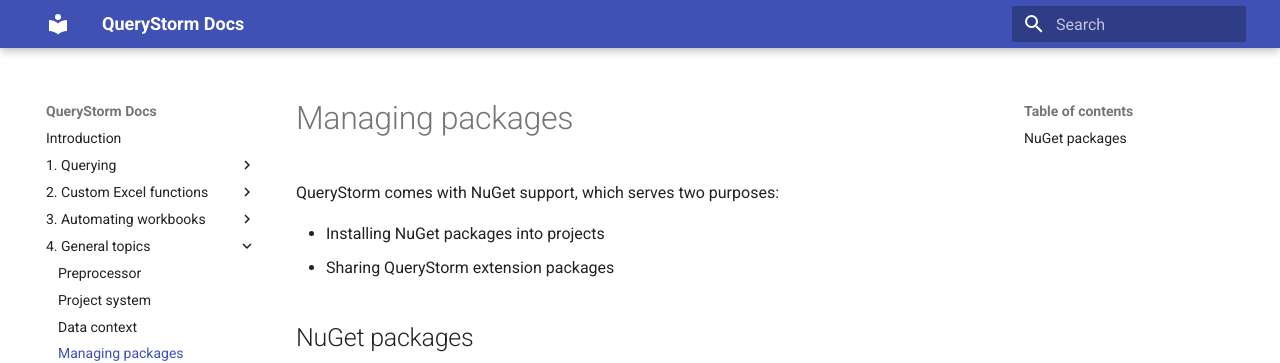
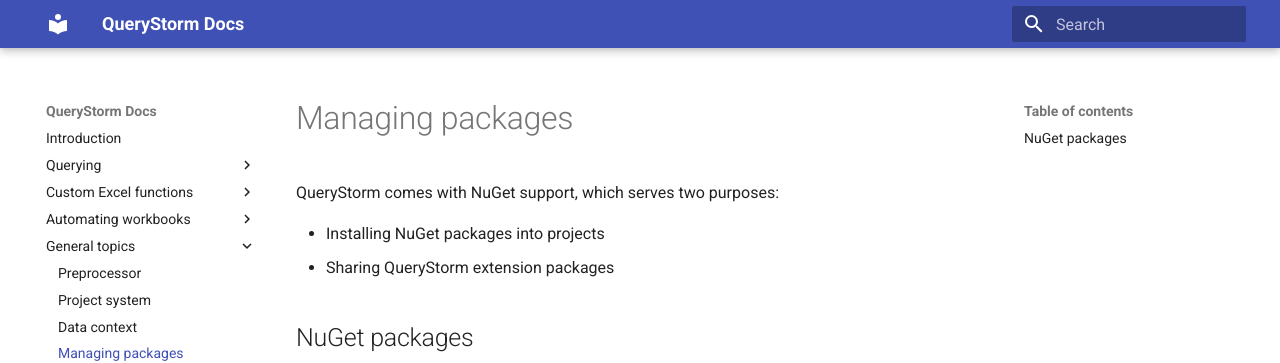
Before and after one commit to anakic/querystorm-docs, an MkDocs documentation site: the page built from docs/General topics/Managing packages.md, in a window 1280 px wide. Shown: the top 363 px of the page. Built offline with MkDocs 1.6.1 and Material for MkDocs 9.7.7, drawn with Linux system fonts in a browser that asks for light colours; old or Windows-style settings are respelled for this version of MkDocs; some of the changed lines change nothing that is shown.

Commit message:
renamed files (removed order numers)

```diff
--- a/mkdocs.yml
+++ b/mkdocs.yml
@@ -2,26 +2,26 @@
 site_url: https://www.querystorm.com/docs2
 nav:
     - Introduction: Introduction.md
-    - 1. Querying:
-      - Overview: "1. Querying/1. Overview.md"
-      - SQLite: "1. Querying/2. SQLite.md"
-      - Databases: "1. Querying/3. Databases.md"
-      - C# scripts: "1. Querying/4. CSharp.md"
-    - 2. Custom Excel functions:
-      - Overview: 2. Custom Excel functions\1. Overview.md
-      - Functions via .Net: 2. Custom Excel functions\2. Functions via DotNet.md
-      - Functions via SQL: 2. Custom Excel functions\3. Functions via SQL.md
-      - Publishing functions: 2. Custom Excel functions\4. Publishing functions.md
-      - Installing packages: 2. Custom Excel functions\5. Installing packages.md
-    - 3. Automating workbooks:
-      - Overview: 3. Automating workbooks\1. Overview.md
-      - Automation with .Net: 3. Automating workbooks\2. Automation with dotnet.md
-      - SQL Commands: 3. Automating workbooks\3. SQL Commands.md
-    - 4. General topics:
-      - Preprocessor: 4. General topics\Preprocessor.md
-      - Project system: 4. General topics\Project system.md
-      - Data context: 4. General topics\DataContext.md
-      - Managing packages: 4. General topics\Managing packages.md
+    - Querying:
+      - Overview: "Querying/Overview.md"
+      - SQLite: "Querying/SQLite.md"
+      - Databases: "Querying/Databases.md"
+      - C# scripts: "Querying/CSharp.md"
+    - Custom Excel functions:
+      - Overview: Custom Excel functions\Overview.md
+      - Functions via .Net: Custom Excel functions\Functions via DotNet.md
+      - Functions via SQL: Custom Excel functions\Functions via SQL.md
+      - Publishing functions: Custom Excel functions\Publishing functions.md
+      - Installing packages: Custom Excel functions\5. Installing packages.md
+    - Automating workbooks:
+      - Overview: Automating workbooks\Overview.md
+      - Automation with .Net: Automating workbooks\Automation with dotnet.md
+      - SQL Commands: Automating workbooks\SQL Commands.md
+    - General topics:
+      - Preprocessor: General topics\Preprocessor.md
+      - Project system: General topics\Project system.md
+      - Data context: General topics\DataContext.md
+      - Managing packages: General topics\Managing packages.md
 theme: material
 extra_css:
   - css/baguetteBox.css
```
Also changed, not shown: docs/Automating workbooks/Automation with dotnet.md (renamed from docs/3. Automating workbooks/2. Automation with dotnet.md), docs/Automating workbooks/Overview.md (renamed from docs/3. Automating workbooks/1. Overview.md), docs/Automating workbooks/SQL Commands.md (renamed from docs/3. Automating workbooks/3. SQL Commands.md), docs/Custom Excel functions/Functions via DotNet.md (renamed from docs/2. Custom Excel functions/2. Functions via DotNet.md), docs/Custom Excel functions/Functions via SQL.md (renamed from docs/2. Custom Excel functions/3. Functions via SQL.md), docs/Custom Excel functions/Installing packages.md (renamed from docs/2. Custom Excel functions/5. Installing packages.md), docs/Custom Excel functions/Overview.md (renamed from docs/2. Custom Excel functions/1. Overview.md), docs/Custom Excel functions/Publishing functions.md (renamed from docs/2. Custom Excel functions/4. Publishing functions.md), docs/General topics/DataContext.md (renamed from docs/4. General topics/DataContext.md), docs/General topics/Managing packages.md (renamed from docs/4. General topics/Managing packages.md), docs/General topics/Preprocessor.md (renamed from docs/4. General topics/Preprocessor.md), docs/General topics/Project system.md (renamed from docs/4. General topics/Project system.md), docs/Querying/CSharp.md (renamed from docs/1. Querying/4. CSharp.md), docs/Querying/Databases.md (renamed from docs/1. Querying/3. Databases.md), 2 more files.
